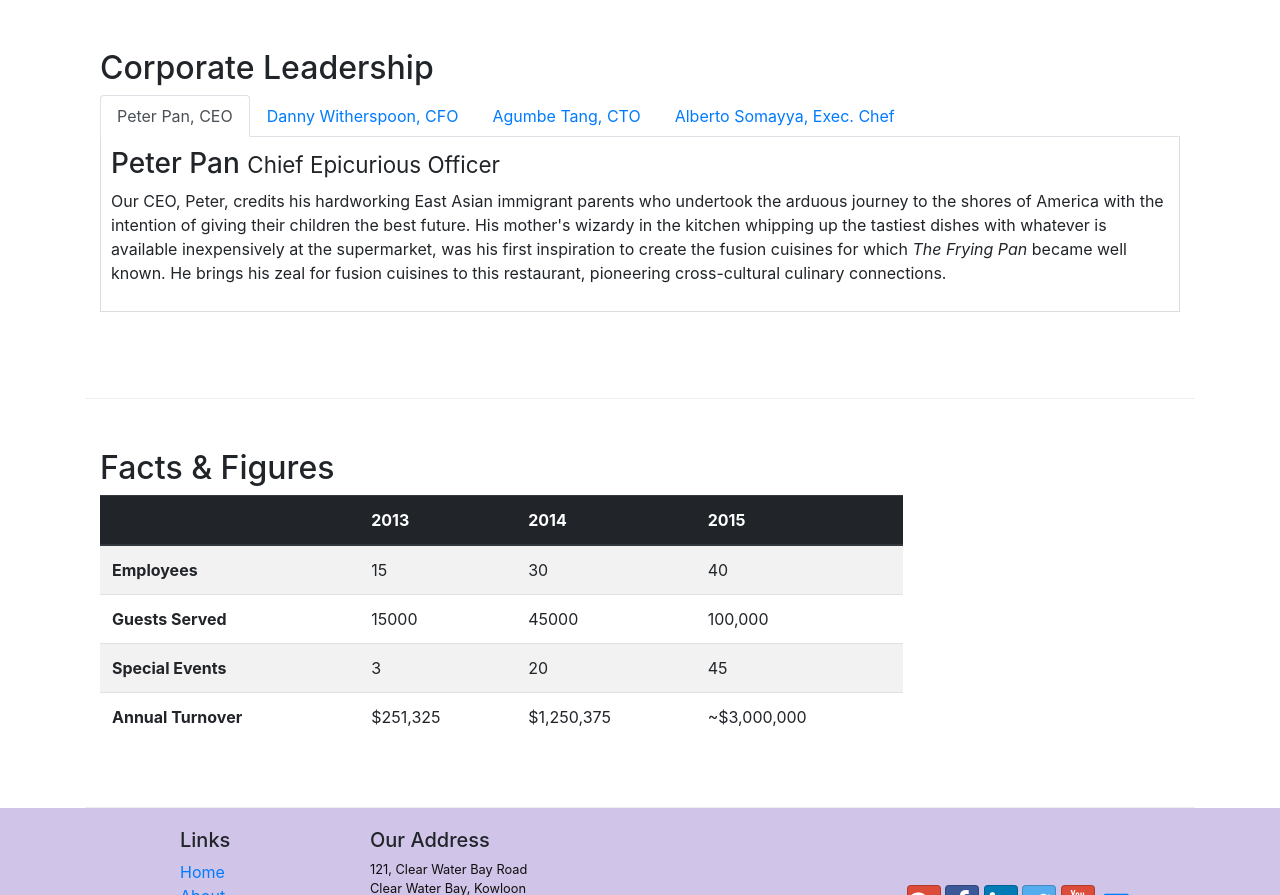
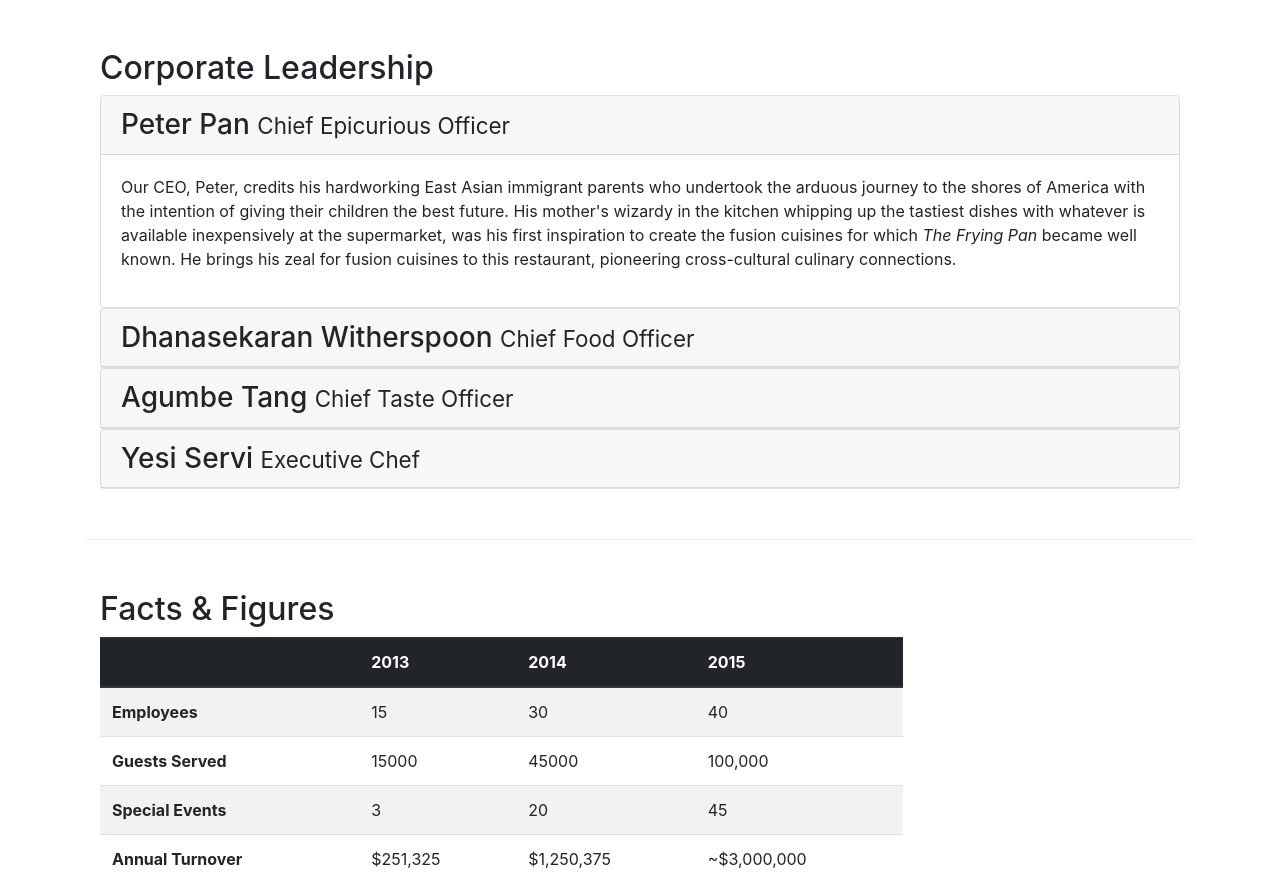
Before and after one commit to yesi-aracawa/web-of-things, a website: page aboutus.html in a window 1280 px wide. Shown: the part 978-1873 px from the top of the page. Drawn offline with nearby package versions, Linux system fonts and the light colour scheme.

Commit message:
feat front-B4 Accordion

```diff
--- a/aboutus.html
+++ b/aboutus.html
@@ -151,90 +151,114 @@
       <div class="row row-content">
         <div class="col-12">
           <h2>Corporate Leadership</h2>
-          <ul class="nav nav-tabs">
-            <li class="nav-item">
-              <a
-                class="nav-link active"
-                href="#peter"
-                role="tab"
-                data-toggle="tab"
-                >Peter Pan, CEO</a
-              >
-            </li>
-            <li class="nav-item">
-              <a class="nav-link" href="#danny" role="tab" data-toggle="tab"
-                >Danny Witherspoon, CFO</a
-              >
-            </li>
-            <li class="nav-item">
-              <a class="nav-link" href="#agumbe" role="tab" data-toggle="tab"
-                >Agumbe Tang, CTO</a
-              >
-            </li>
-            <li class="nav-item">
-              <a class="nav-link" href="#yesi" role="tab" data-toggle="tab"
-                >Alberto Somayya, Exec. Chef</a
-              >
-            </li>
-          </ul>
-          <div class="tab-content">
-            <div role="tabpanel" class="tab-pane fade show active" id="peter">
-              <h3>Peter Pan <small>Chief Epicurious Officer</small></h3>
+          <div class="accordion">
+            <div class="card">
+              <div class="card-header" role="tab" id="peterhead">
+                <h3 class="mb-0">
+                  <a data-toggle="collapse" data-target="#peter">
+                    Peter Pan <small>Chief Epicurious Officer</small>
+                  </a>
+                </h3>
+              </div>
+              <div class="collapse show" id="peter" data-parent="#accordion">
+                <div class="card-body">
                   <p class="d-none d-sm-block">
                     Our CEO, Peter, credits his hardworking East Asian immigrant
                     parents who undertook the arduous journey to the shores of
                     America with the intention of giving their children the best
                     future. His mother's wizardy in the kitchen whipping up the
-                tastiest dishes with whatever is available inexpensively at the
-                supermarket, was his first inspiration to create the fusion
-                cuisines for which
-                <em>The Frying Pan</em> became well known. He brings his zeal
-                for fusion cuisines to this restaurant, pioneering
+                    tastiest dishes with whatever is available inexpensively at
+                    the supermarket, was his first inspiration to create the
+                    fusion cuisines for which
+                    <em>The Frying Pan</em> became well known. He brings his
+                    zeal for fusion cuisines to this restaurant, pioneering
                     cross-cultural culinary connections.
                   </p>
                 </div>
+              </div>
+            </div>
 
-            <div role="tabpanel" class="tab-pane fade show" id="danny">
-              <h3>
+            <div class="card">
+              <div class="card-header" role="tab" id="dannyhead">
+                <h3 class="mb-0">
+                  <a
+                    class="collapsed"
+                    data-toggle="collapse"
+                    data-target="#danny"
+                  >
                     Dhanasekaran Witherspoon <small>Chief Food Officer</small>
+                  </a>
                 </h3>
+              </div>
+              <div class="collapse" id="danny" data-parent="#accordion">
+                <div class="card-body">
                   <p class="d-none d-sm-block">
                     Our CFO, Danny, as he is affectionately referred to by his
-                colleagues, comes from a long established family tradition in
-                farming and produce. His experiences growing up on a farm in the
-                Australian outback gave him great appreciation for varieties of
-                food sources. As he puts it in his own words,
+                    colleagues, comes from a long established family tradition
+                    in farming and produce. His experiences growing up on a farm
+                    in the Australian outback gave him great appreciation for
+                    varieties of food sources. As he puts it in his own words,
                     <em
                       >Everything that runs, wins, and everything that stays,
                       pays!</em
                     >
                   </p>
                 </div>
+              </div>
+            </div>
 
-            <div role="tabpanel" class="tab-pane fade show" id="agumbe">
-              <h3>Agumbe Tang <small>Chief Taste Officer</small></h3>
+            <div class="card">
+              <div class="card-header" role="tab" id="agumbehead">
+                <h3 class="mb-0">
+                  <a
+                    class="collapsed"
+                    data-toggle="collapse"
+                    data-target="#agumbe"
+                  >
+                    Agumbe Tang <small>Chief Taste Officer</small></a
+                  >
+                </h3>
+              </div>
+              <div class="collapse" id="agumbe" data-parent="#accordion">
+                <div class="card-body">
                   <p class="d-none d-sm-block">
-                Blessed with the most discerning gustatory sense, Agumbe, our
-                CTO, personally ensures that every dish that we serve meets his
-                exacting tastes. Our chefs dread the tongue lashing that ensues
-                if their dish does not meet his exacting standards. He lives by
-                his motto,
+                    Blessed with the most discerning gustatory sense, Agumbe,
+                    our CTO, personally ensures that every dish that we serve
+                    meets his exacting tastes. Our chefs dread the tongue
+                    lashing that ensues if their dish does not meet his exacting
+                    standards. He lives by his motto,
                     <em>You click only if you survive my lick.</em>
                   </p>
                 </div>
+              </div>
+            </div>
 
-            <div role="tabpanel" class="tab-pane fade show" id="yesi">
-              <h3>Yesi Servi <small>Executive Chef</small></h3>
+            <div class="card">
+              <div class="card-header" role="tab" id="albertohead">
+                <h3 class="mb-0">
+                  <a
+                    class="collapsed"
+                    data-toggle="collapse"
+                    data-target="#yesi"
+                  >
+                    Yesi Servi <small>Executive Chef</small>
+                  </a>
+                </h3>
+              </div>
+              <div class="collapse" id="yesi" data-parent="#accordion">
+                <div class="card-body">
                   <p class="d-none d-sm-block">
-                Award winning three-star Michelin chef with wide International
-                experience having worked closely with whos-who in the culinary
-                world, he specializes in creating mouthwatering Indo-Italian
-                fusion experiences. He says,
+                    Award winning three-star Michelin chef with wide
+                    International experience having worked closely with whos-who
+                    in the culinary world, he specializes in creating
+                    mouthwatering Indo-Italian fusion experiences. He says,
                     <em
-                  >Put together the cuisines from the two craziest cultures, and
-                  you get a winning hit! Amma Mia!</em
+                      >Put together the cuisines from the two craziest cultures,
+                      and you get a winning hit! Amma Mia!</em
                     >
                   </p>
+                </div>
+              </div>
             </div>
           </div>
         </div>
```
Lines whose indentation alone changed are shown as unchanged.
